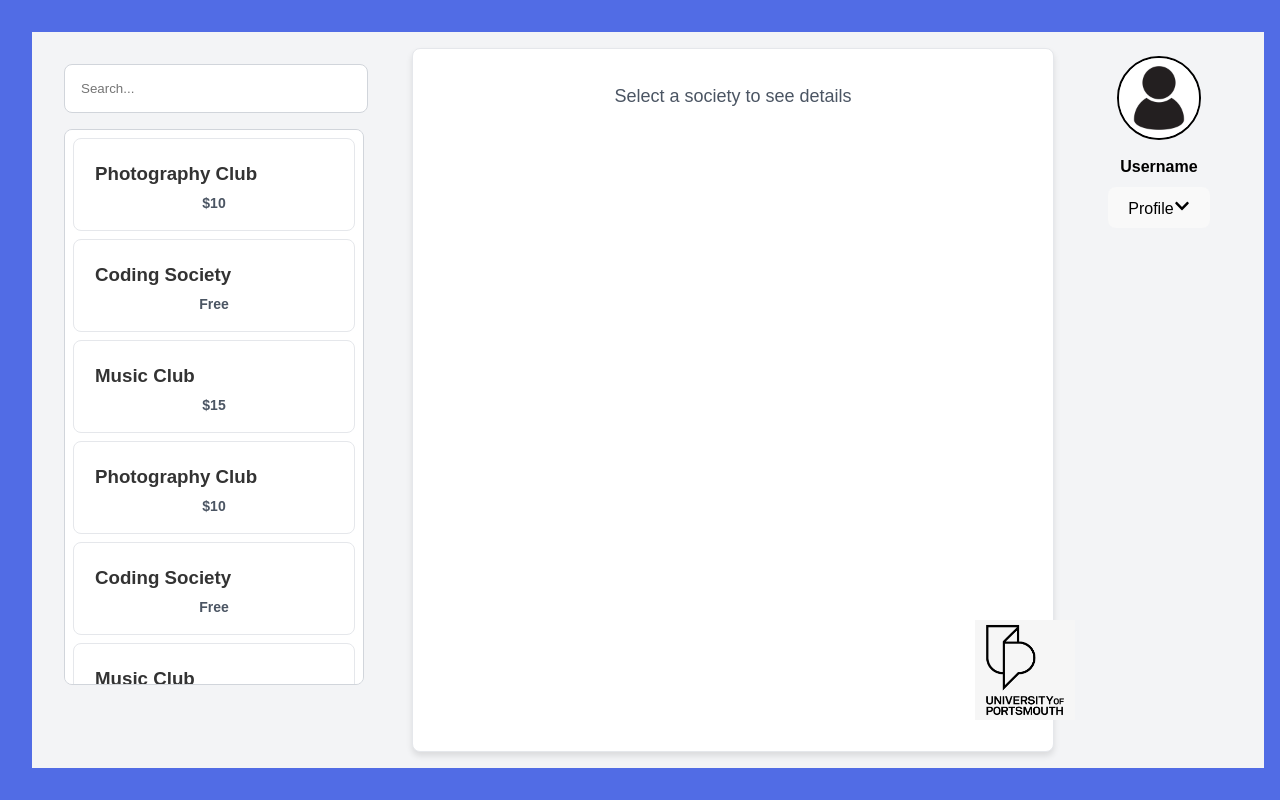
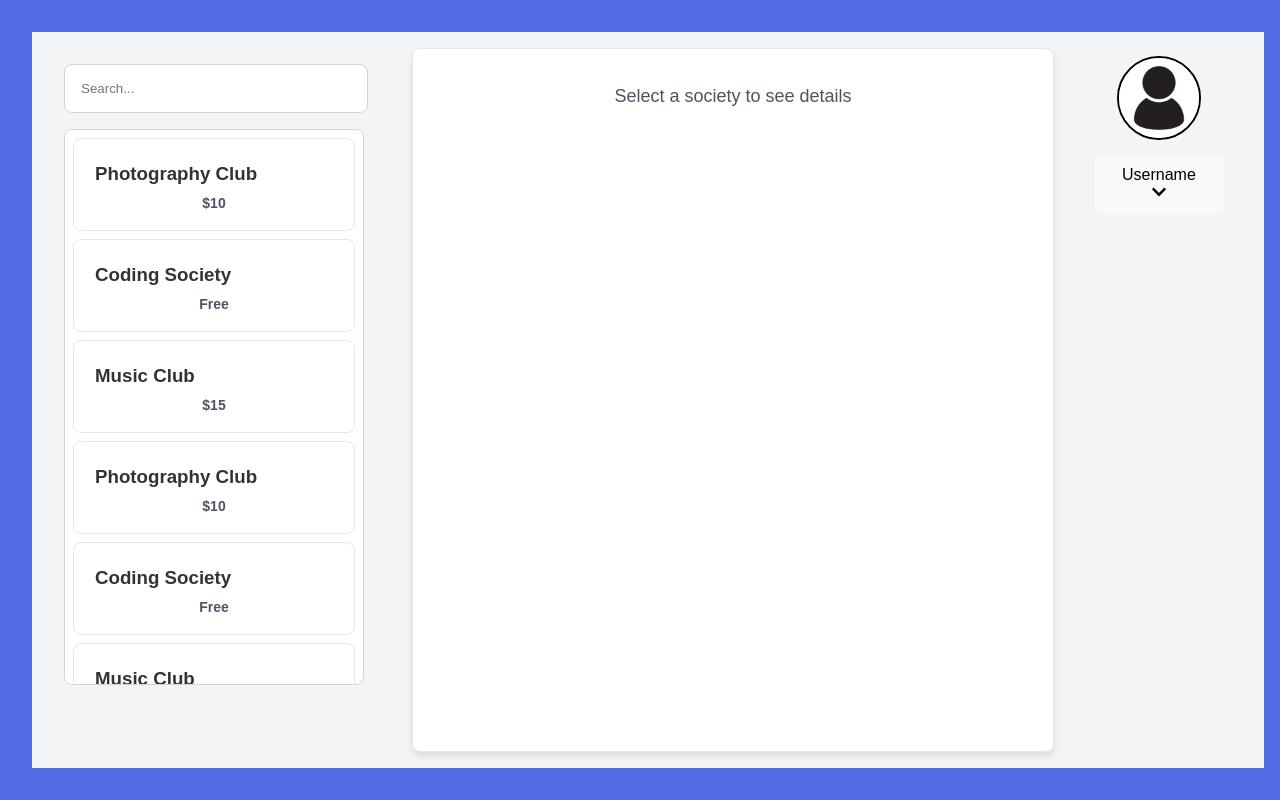
Before and after one commit to PortsmouthTeam6C/SETaP-Code, a React (Vite) app in the folder Frontend/: page /NavigateScreen in a window 1280 px wide. Built offline with nearby package versions, Linux system fonts and the light colour scheme.

Commit message:
minor changes

```diff
--- a/Frontend/src/pages/HomePage.css
+++ b/Frontend/src/pages/HomePage.css
@@ -158,7 +158,7 @@ body {
 
 .event-details {
   font-size: 0.875rem;
-  color: #4b5563; /* Tailwind's text-gray-600 */
+  color: #4b5563;
 }
 
 .event-price {
--- a/Frontend/src/pages/Homepage.tsx
+++ b/Frontend/src/pages/Homepage.tsx
@@ -180,11 +180,10 @@ function Homepage() {
       </div>
       <div className = "profileHomePage-section">
               <img src = "../../public/ProfilePic.jpg" alt="Profile Pic" className="profile-pic"/>
-              <div className="profile-username">Username</div>
             <div className='profile-button'>
                   {/* Profile Dropdown */}
                   <SingleLevelDropdownMenu
-              buttonLabel="Profile"
+              buttonLabel="Username"
               items={[
                 { title: "  Settings", url: "/", icon: <FaUserEdit /> },
                 { title: "  Logout", url: "/Login", icon: <FaSignOutAlt /> },
--- a/Frontend/src/pages/NavigateScreen.css
+++ b/Frontend/src/pages/NavigateScreen.css
@@ -132,9 +132,34 @@
 /* Uni Logo Section */
 .uni-logo {
   position:absolute;
-  right: 16%;
-  bottom: 10%;
-  width: 100px;
-  height: 100px;
+  left: 10%;
+  top: 10%;
+  width: 100%;
+  height: 100%;
   object-fit: cover;
 }
+
+.uni-logo-button {
+  position:absolute;
+  left: 10%;
+  top: 10%;
+  width: 100%;
+  height: 100%;
+  object-fit: cover;
+  gap: 8px;
+  padding: 8px 16px;
+  border: 2px solid #4b5563;
+  border-radius: 6px;
+  transition: background-color 0.2s ease-in-out;
+  cursor: pointer;
+  }
+
+  .uni-logo-button:hover {
+    background-color: #f3f4f6;
+  }
+
+  .uni-logo-button img {
+    width: 60%;
+    height: 60%;
+    border-radius: 50%;
+  }
--- a/Frontend/src/pages/NavigateScreen.tsx
+++ b/Frontend/src/pages/NavigateScreen.tsx
@@ -1,8 +1,7 @@
 import { useState } from 'react';
 import './NavigateScreen.css';
 import { Link } from "react-router-dom";
-import UoPLogo from "../../public/UoPLogo.jpg";
-import ProfilePic from "../../public/ProfilePic.jpg";
+import { useNavigate } from 'react-router-dom';
 {/* Dropdown menu */}
 import { FaChevronDown, FaChevronUp, FaSignOutAlt, FaUserEdit } from "react-icons/fa";
 
@@ -137,11 +136,10 @@ export default function NavigateScreen() {
       </div>
     <div className = "profile-section">
         <img src = "../../public/ProfilePic.jpg" alt="Profile Pic" className="profile-pic"/>
-        <div className="profile-username">Username</div>
       <div className='profile-button'>
             {/* Profile Dropdown */}
             <SingleLevelDropdownMenu
-        buttonLabel="Profile"
+        buttonLabel="Username"
         items={[
           { title: "  Settings", url: "/", icon: <FaUserEdit /> },
           { title: "  Logout", url: "/Login", icon: <FaSignOutAlt /> },
@@ -149,7 +147,6 @@ export default function NavigateScreen() {
       />
       </div>
       </div>
-      <img src = "../../public/UoPLogo.jpg" alt="University Logo" className = "uni-logo"/>
     </div>
 
   );
--- a/Frontend/src/pages/SignUp.css
+++ b/Frontend/src/pages/SignUp.css
@@ -83,3 +83,8 @@ h3 {
     align-items: center;
     gap: 8px;
   }
+
+.project-Logo {
+    width: 100px;
+    height: 100px;
+}
--- a/Frontend/src/pages/SignupPage.tsx
+++ b/Frontend/src/pages/SignupPage.tsx
@@ -22,7 +22,8 @@ function SignUpPage() {
 
   return (
     <div className="SignUp-box">
-      <div className="form-container">
+     <div className="form-container">
+      <img src="/demoLogo.png" alt="Logo" className = "project-Logo"/>
         <div className="Title">
         <h1>Sign Up</h1>
         </div>
```
